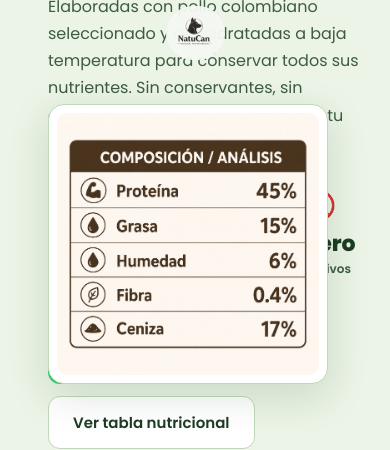
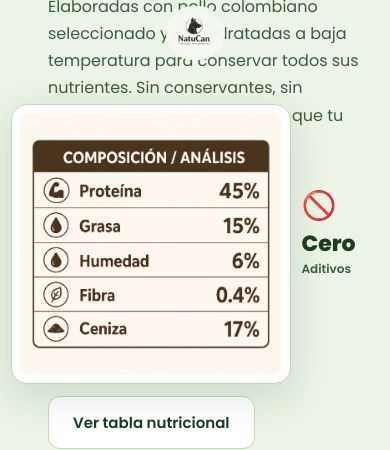
Before and after one commit to brandonvll/Natucan, a React (Vite) app: page / in a window 390 px wide. Both pictures are taken after a click on the button "Ver tabla nutricional". Shown: the part 1632-2082 px from the top of the page. Built offline with nearby package versions, Linux system fonts and the light colour scheme.

Commit message:
fix: center nutrition tooltip on mobile

```diff
--- a/src/sections/ProductDetail.tsx
+++ b/src/sections/ProductDetail.tsx
@@ -137,7 +137,8 @@ export function ProductDetail() {
                       exit={{ opacity: 0, y: 8, scale: 0.95 }}
                       transition={{ duration: 0.2, ease: EASE }}
                       style={{
-                        position: 'absolute', bottom: 'calc(100% + 12px)', left: 0,
+                        position: 'absolute', bottom: 'calc(100% + 12px)',
+                        left: '50%', marginLeft: -140,
                         background: C.white, borderRadius: 16,
                         border: `1px solid ${C.border}`,
                         boxShadow: '0 12px 40px rgba(28,61,34,0.15)',
```
